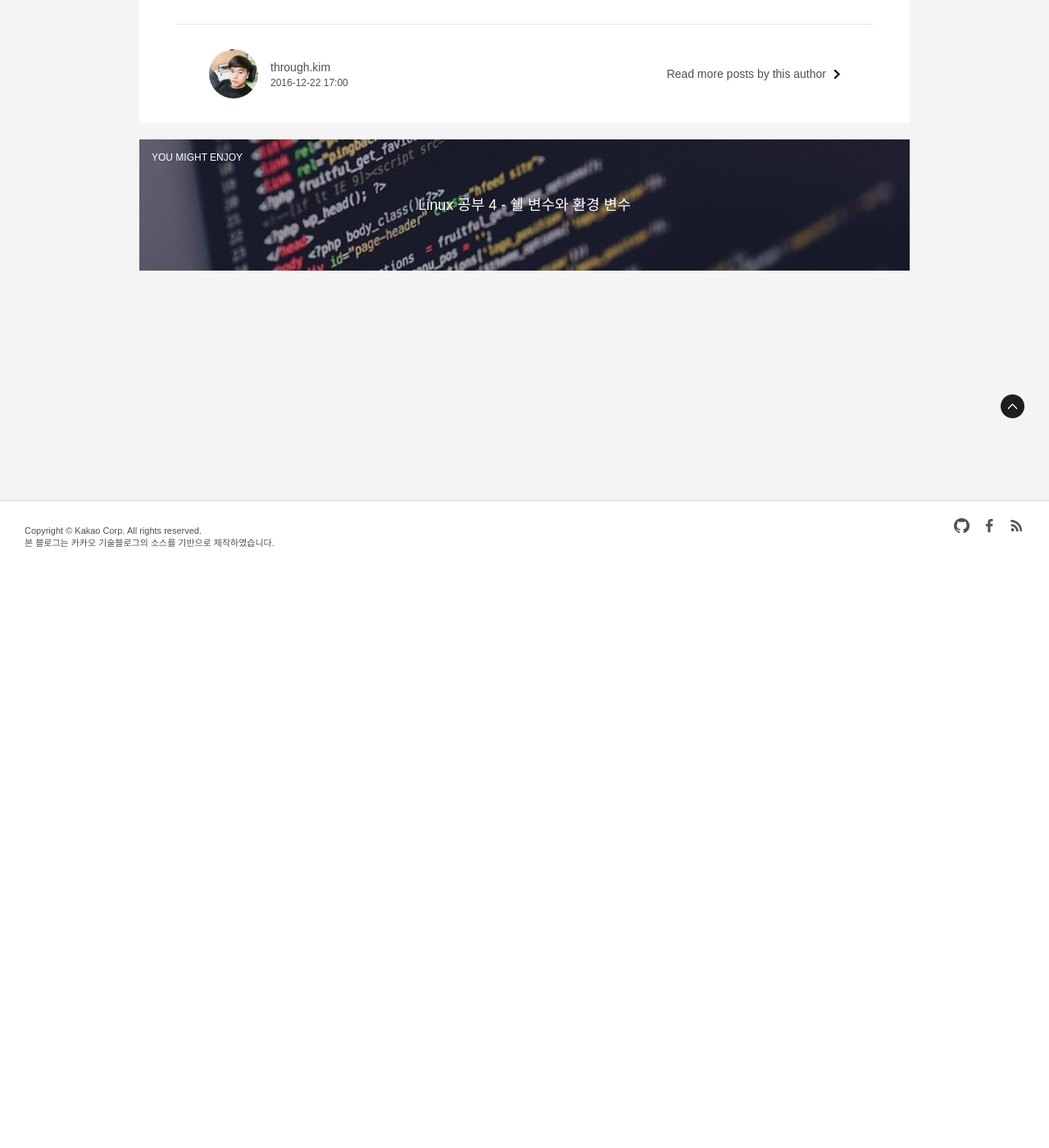
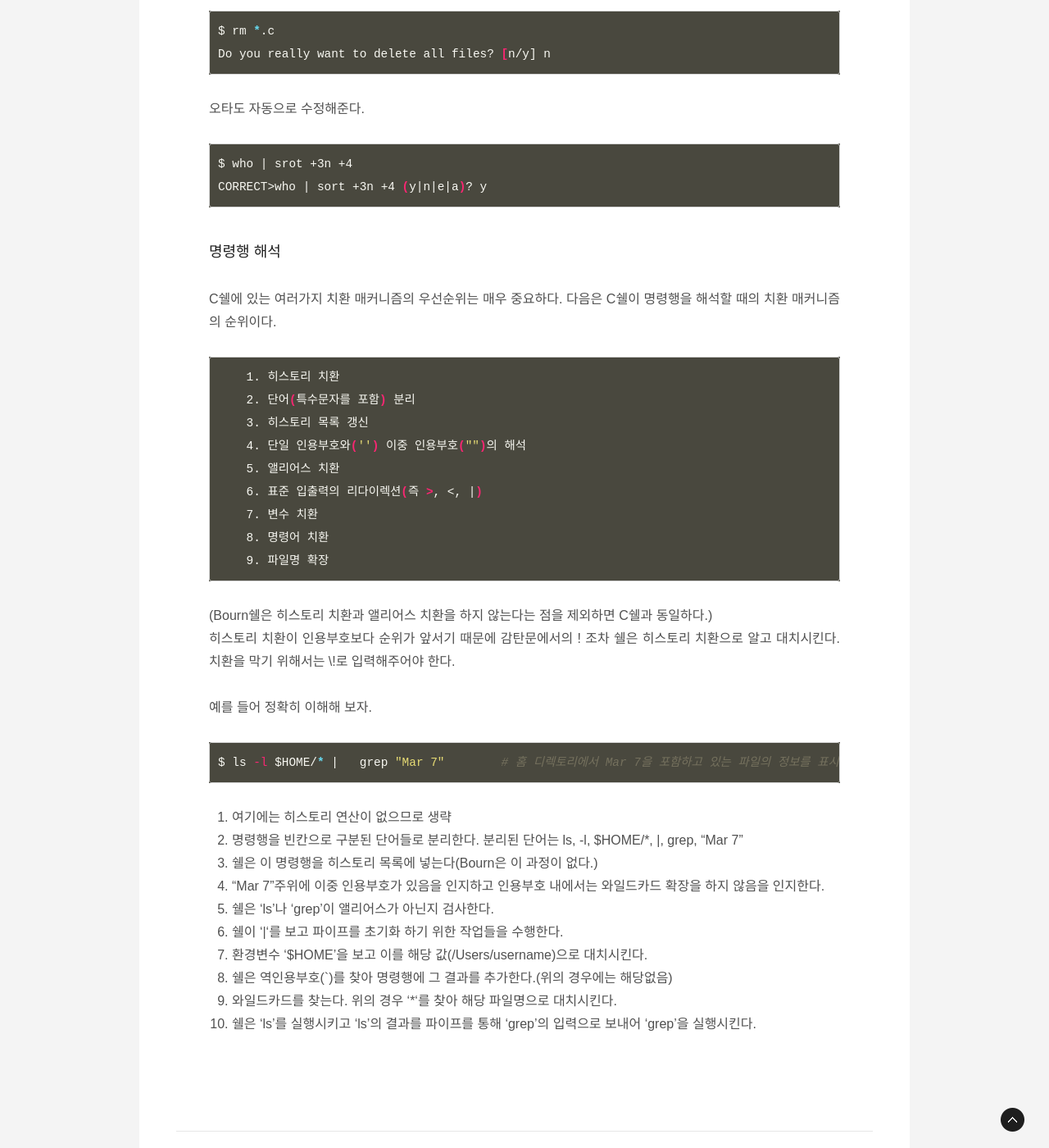
Before and after one commit to ThroughKim/throughkim.github.com, a Jekyll site: the page built from _posts/2016-12-22-linux-5.md, in a window 1280 px wide and 1400 px high, scrolled down 1399 px. Shown: the whole window at 82% size. Built offline with Jekyll 4.4.1, drawn with Linux system fonts in a browser that asks for light colours; some web fonts are replaced; some of the changed text lies outside the part shown.

Commit message:
upload blog

````diff
--- a/_posts/2016-12-22-linux-5.md
+++ b/_posts/2016-12-22-linux-5.md
@@ -27,3 +27,52 @@ ksh / csh이 제공하지 못하는 bash의 유용한 기능
  - vi와 Emacs의 명령행 편집 기능
 
 ### tcsh의 소개
+C쉘가 상당히 유사하지만, 더 많은 기능들이 추가되었고, C쉘의 버그도 상당부분 해결하여 많은 인기를 얻었다.
+명령어의 실행을 다시 한번 확인시켜주는 기능은 아래와 같이 나타난다.
+
+```bash
+$ rm *.c
+Do you really want to delete all files? [n/y] n
+```
+
+오타도 자동으로 수정해준다.
+
+```bash
+$ who | srot +3n +4
+CORRECT>who | sort +3n +4 (y|n|e|a)? y
+```
+
+### 명령행 해석
+C쉘에 있는 여러가지 치환 매커니즘의 우선순위는 매우 중요하다. 다음은 C쉘이 명령행을 해석할 때의 치환 매커니즘의 순위이다.
+
+```bash
+    1. 히스토리 치환
+    2. 단어(특수문자를 포함) 분리
+    3. 히스토리 목록 갱신
+    4. 단일 인용부호와('') 이중 인용부호("")의 해석
+    5. 앨리어스 치환
+    6. 표준 입출력의 리다이렉션(즉 >, <, |)
+    7. 변수 치환
+    8. 명령어 치환
+    9. 파일명 확장
+```
+
+(Bourn쉘은 히스토리 치환과 앨리어스 치환을 하지 않는다는 점을 제외하면 C쉘과 동일하다.)
+히스토리 치환이 인용부호보다 순위가 앞서기 때문에 감탄문에서의 ! 조차 쉘은 히스토리 치환으로 알고 대치시킨다. 치환을 막기 위해서는 \\!로 입력해주어야 한다.
+
+예를 들어 정확히 이해해 보자.
+
+```bash
+$ ls -l $HOME/* |   grep "Mar 7"        # 홈 디렉토리에서 Mar 7을 포함하고 있는 파일의 정보를 표시
+```
+
+1. 여기에는 히스토리 연산이 없으므로 생략
+2. 명령행을 빈칸으로 구분된 단어들로 분리한다. 분리된 단어는 ls, -l, $HOME/*, \|, grep, "Mar 7"
+3. 쉘은 이 명령행을 히스토리 목록에 넣는다(Bourn은 이 과정이 없다.)
+4. "Mar 7"주위에 이중 인용부호가 있음을 인지하고 인용부호 내에서는 와일드카드 확장을 하지 않음을 인지한다.
+5. 쉘은 'ls'나 'grep'이 앨리어스가 아닌지 검사한다.
+6. 쉘이 '\|'를 보고 파이프를 초기화 하기 위한 작업들을 수행한다.
+7. 환경변수 '$HOME'을 보고 이를 해당 값(/Users/username)으로 대치시킨다.
+8. 쉘은 역인용부호(\`)를 찾아 명령행에 그 결과를 추가한다.(위의 경우에는 해당없음)
+9. 와일드카드를 찾는다. 위의 경우 '*'를 찾아 해당 파일명으로 대치시킨다.
+10. 쉘은 'ls'를 실행시키고 'ls'의 결과를 파이프를 통해 'grep'의 입력으로 보내어 'grep'을 실행시킨다.
````
